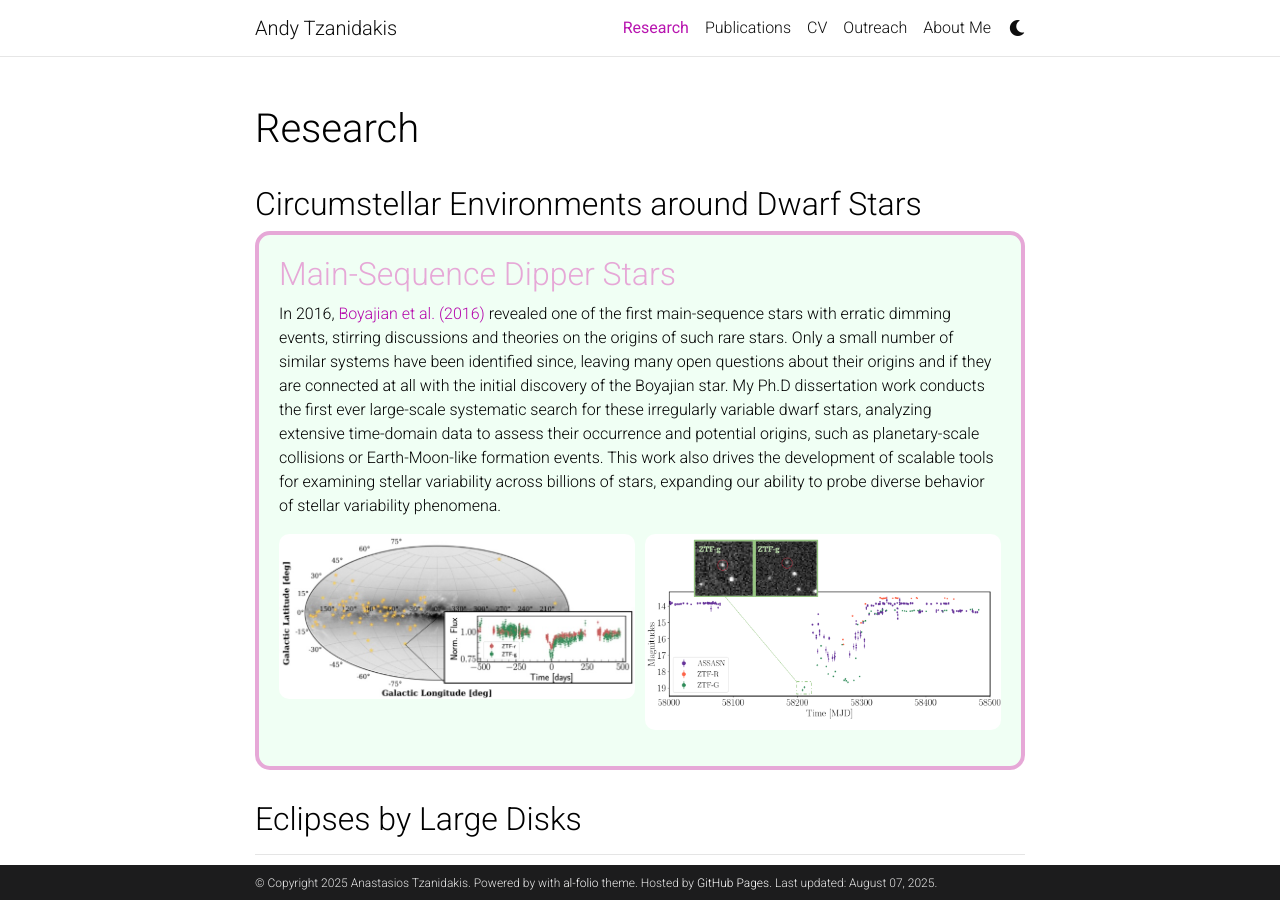
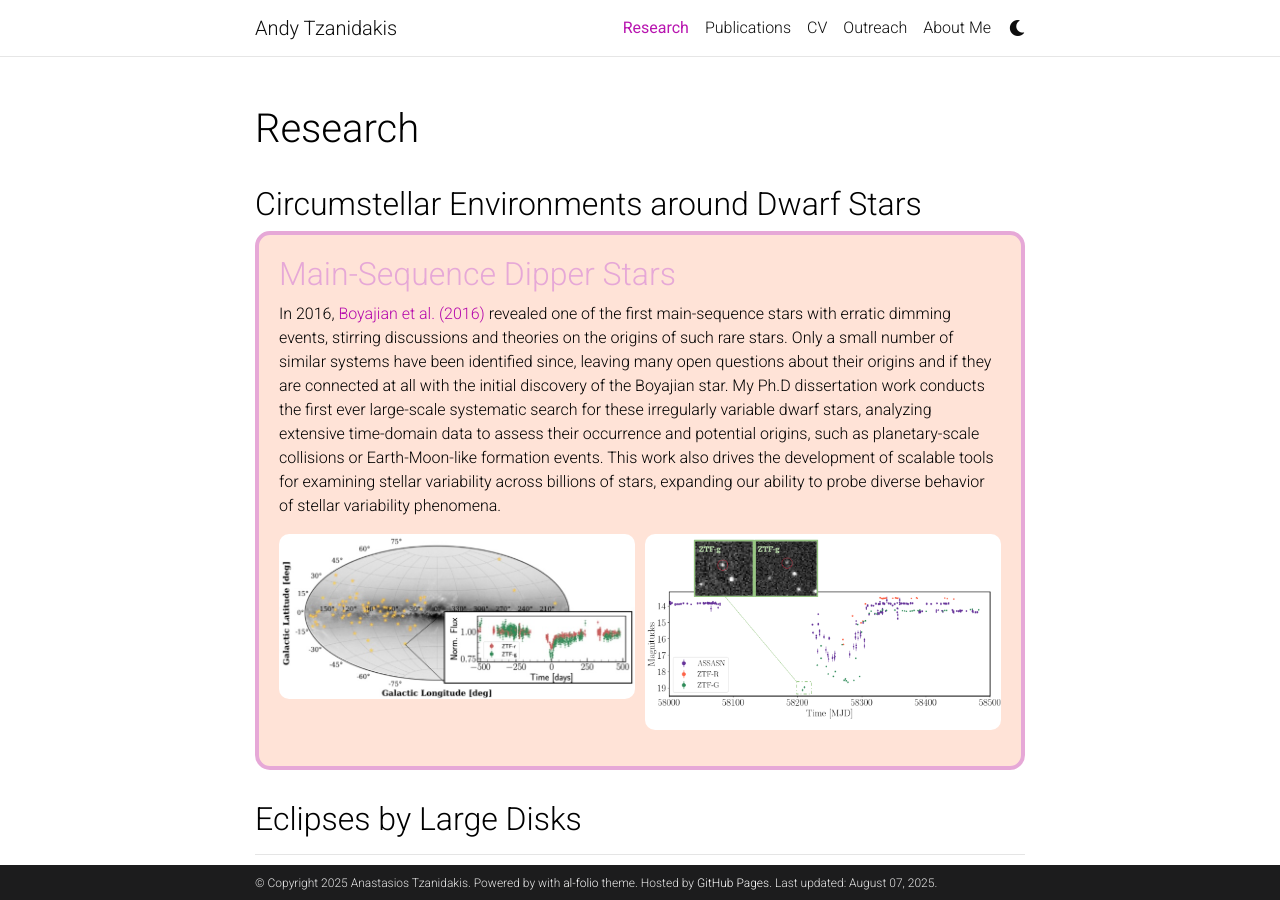
Before and after one commit to AndyTza/andytza.github.io, a Jekyll site: the page built from _pages/research.md, in a window 1280 px wide and 900 px high. Built offline with Jekyll 4.4.1, drawn with Linux system fonts in a browser that asks for light colours; comment, search, counter and statistics services are not loaded; a style sheet for code colours, icons or effects is not loaded.

Commit message:
fixing web color

```diff
--- a/_pages/research.md
+++ b/_pages/research.md
@@ -41,7 +41,7 @@ nav_order: 1
 
 ## Circumstellar Environments around Dwarf Stars
 
-<div style="border: 4px solid #E6A8D7; padding: 20px; border-radius: 15px; margin-bottom: 30px; background: #f0fff4;">
+<div style="border: 4px solid #E6A8D7; padding: 20px; border-radius: 15px; margin-bottom: 30px; background: #ffe3d7;">
   <h2 style="color: #E6A8D7;">Main-Sequence Dipper Stars</h2>
   <p>In 2016, <a href="https://ui.adsabs.harvard.edu/abs/2016MNRAS.457.3988B/abstract">Boyajian et al. (2016)</a> revealed one of the first main-sequence stars with erratic dimming events, stirring discussions and theories on the origins of such rare stars. Only a small number of similar systems have been identified since, leaving many open questions about their origins and if they are connected at all with the initial discovery of the Boyajian star. My Ph.D dissertation work conducts the first ever large-scale systematic search for these irregularly variable dwarf stars, analyzing extensive time-domain data to assess their occurrence and potential origins, such as planetary-scale collisions or Earth-Moon-like formation events. This work also drives the development of scalable tools for examining stellar variability across billions of stars, expanding our ability to probe diverse behavior of stellar variability phenomena.</p>
   <div style="display: grid; grid-template-columns: 1fr 1fr; gap: 10px;">
```
Also changed, not shown: 1 other file.
